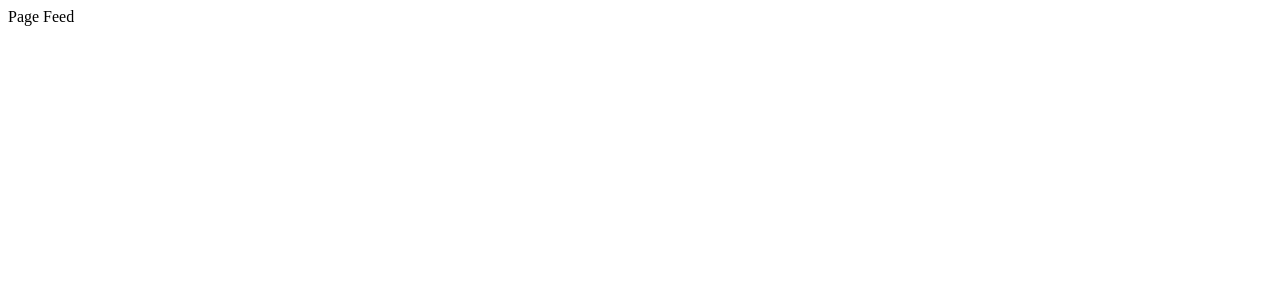
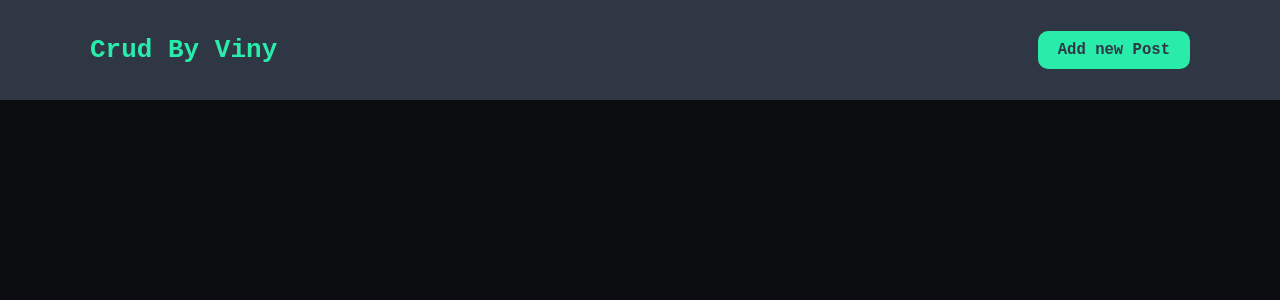
Before and after one commit to VinyProgramador/Crud-Web-Spring-Boot-and-React-JS, a React (Create React App) app in the folder crud-application/: page / in a window 1280 px wide. Shown: the top 300 px of the page. Built offline with nearby package versions, Linux system fonts and the light colour scheme.

Commit message:
Estrutura das páginas criadas e estilizadas.

```diff
--- /dev/null
+++ b/crud-application/src/components/Header.js
@@ -0,0 +1,15 @@
+import React from 'react'
+import { Link } from 'react-router-dom'
+import Back from '../../src/assets/back-button.svg'
+function Header() {
+    return (
+        <header>
+            <div className="container">
+                <Link to="/" >
+                    <img src={Back} style={{width: '50px'}} />
+                </Link>
+            </div>
+        </header>
+    )
+}
+export default Header
--- /dev/null
+++ b/crud-application/src/components/HeaderMain.css
@@ -0,0 +1,44 @@
+
+header {
+    background-color: #2F3644;
+}
+
+.container {
+    display: flex;
+    align-items: center;
+    justify-content: space-between;
+
+    max-width: 1100px;
+    margin: 0 auto;
+
+    height: 100px;
+}
+
+.logo h1 {
+    font-family: monospace;
+    font-weight: 700;
+    color: #29EBAA;
+
+    cursor: pointer;
+}
+
+.btn-newPost button{
+    font-size: 1.2rem;
+    font-family: monospace;
+    font-weight: 700;
+
+    background-color: #29EBAA;
+    border: 0;
+
+    color: #2F3644;
+
+    padding: 10px 20px;
+    border-radius: 10px;
+
+    cursor: pointer;
+}
+
+.btn-newPost button:hover {
+    transition: 0.2s;
+    background-color: #5ae2b4;
+}
--- /dev/null
+++ b/crud-application/src/components/HeaderMain.js
@@ -0,0 +1,20 @@
+import React from 'react'
+import { Link } from 'react-router-dom'
+import './HeaderMain.css'
+function HeaderMain() {
+    return (
+        <header>
+            <div className="container">
+                <div className="logo" >
+                    <h1>Crud By Viny</h1>
+                </div>
+                <div className="btn-newPost" >
+                    <Link to="/post" >
+                        <button>Add new Post</button>
+                    </Link>
+                </div>
+            </div>
+        </header>
+    )
+}
+export default HeaderMain
--- a/crud-application/src/index.js
+++ b/crud-application/src/index.js
@@ -1,6 +1,8 @@
 import React from 'react';
 import ReactDOM from 'react-dom/client';
 import App from './App';
+import './styles/reset.css'
+
 
 const root = ReactDOM.createRoot(document.getElementById('root'));
 root.render(
--- a/crud-application/src/pages/EditPost.js
+++ /dev/null
@@ -1,9 +0,0 @@
-import React from 'react'
-
-const EditPost = () => {
-  return (
-    <div>EditPost</div>
-  )
-}
-
-export default EditPost
--- /dev/null
+++ b/crud-application/src/pages/EditPost/EditPost.js
@@ -0,0 +1,13 @@
+import React from 'react'
+import Header from '../../components/Header'
+
+const EditPost = () => {
+  return (
+    <div>
+      <Header />
+      EditPost
+      </div>
+  )
+}
+
+export default EditPost
--- a/crud-application/src/pages/Feed.js
+++ /dev/null
@@ -1,9 +0,0 @@
-import React from 'react'
-
-const Feed = () => {
-  return (
-    <div>Page Feed</div>
-  )
-}
-
-export default Feed
--- /dev/null
+++ b/crud-application/src/pages/Feed/Feed.js
@@ -0,0 +1,12 @@
+import React from 'react'
+import { Link } from 'react-router-dom'
+import HeaderMain from '../../components/HeaderMain'
+const Feed = () => {
+  return (
+    <div>
+      <HeaderMain />
+    </div>
+  )
+}
+
+export default Feed
--- a/crud-application/src/pages/Post.js
+++ b/crud-application/src/pages/Post/Post.js
@@ -1,9 +1,11 @@
 import React from 'react'
+import { Link } from 'react-router-dom'
+import Header from '../../components/Header'
 
 const Post = () => {
   return (
     <div>
-            Page post
+      <Header />
     </div>
   )
 }
--- /dev/null
+++ b/crud-application/src/styles/reset.css
@@ -0,0 +1,11 @@
+* {
+    margin: 0;
+    padding: 0;
+    box-sizing: border-box;
+    font-family: monospace;
+}
+
+body {
+    height: 100vh;
+    background-color: #0A0C10;
+}
```
Also changed, not shown: crud-application/src/App.js (+4 -4 lines), crud-application/src/assets/back-button.svg (added), crud-application/src/pages/NotFound/NotFound.js (renamed from crud-application/src/pages/NotFound.js).
